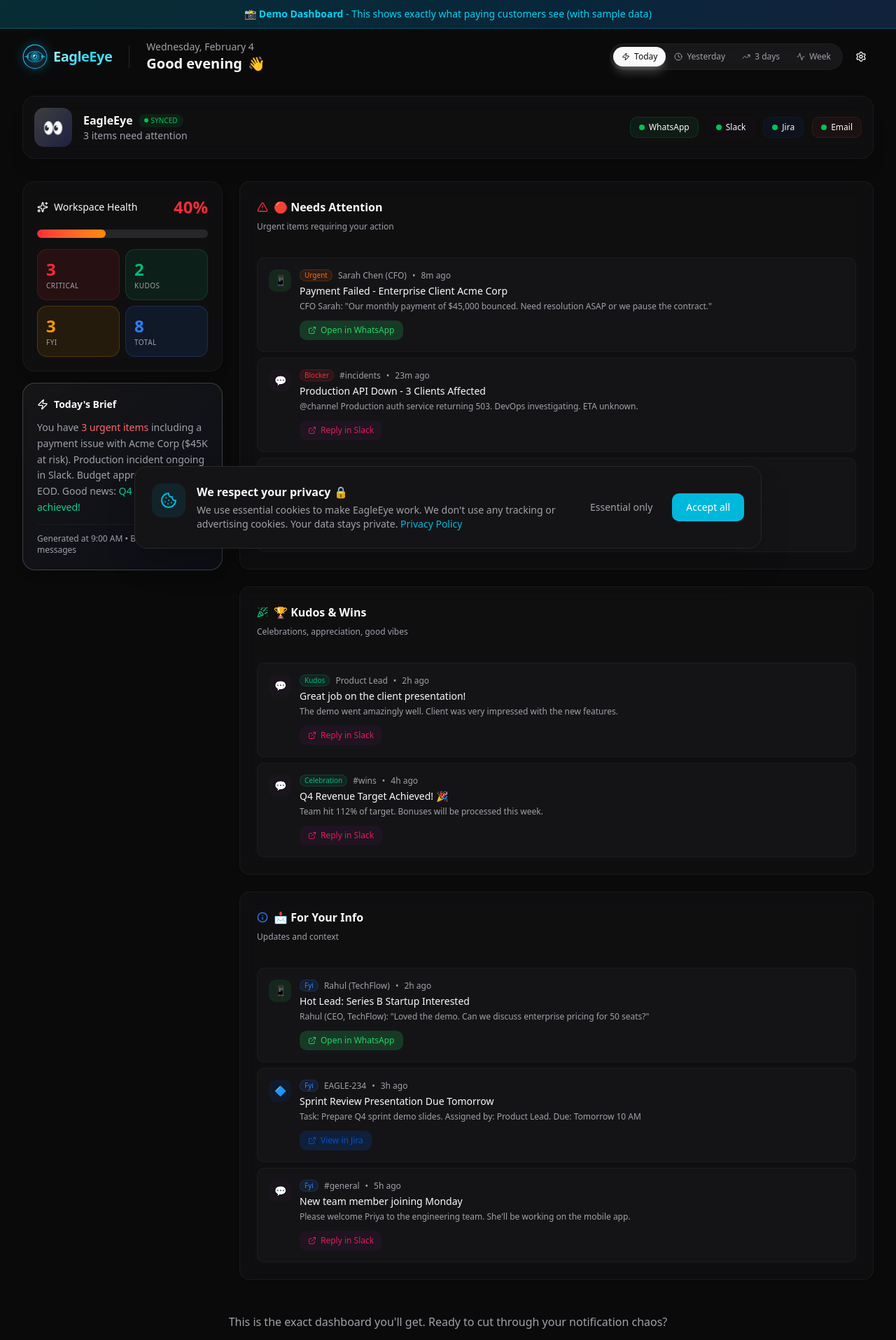
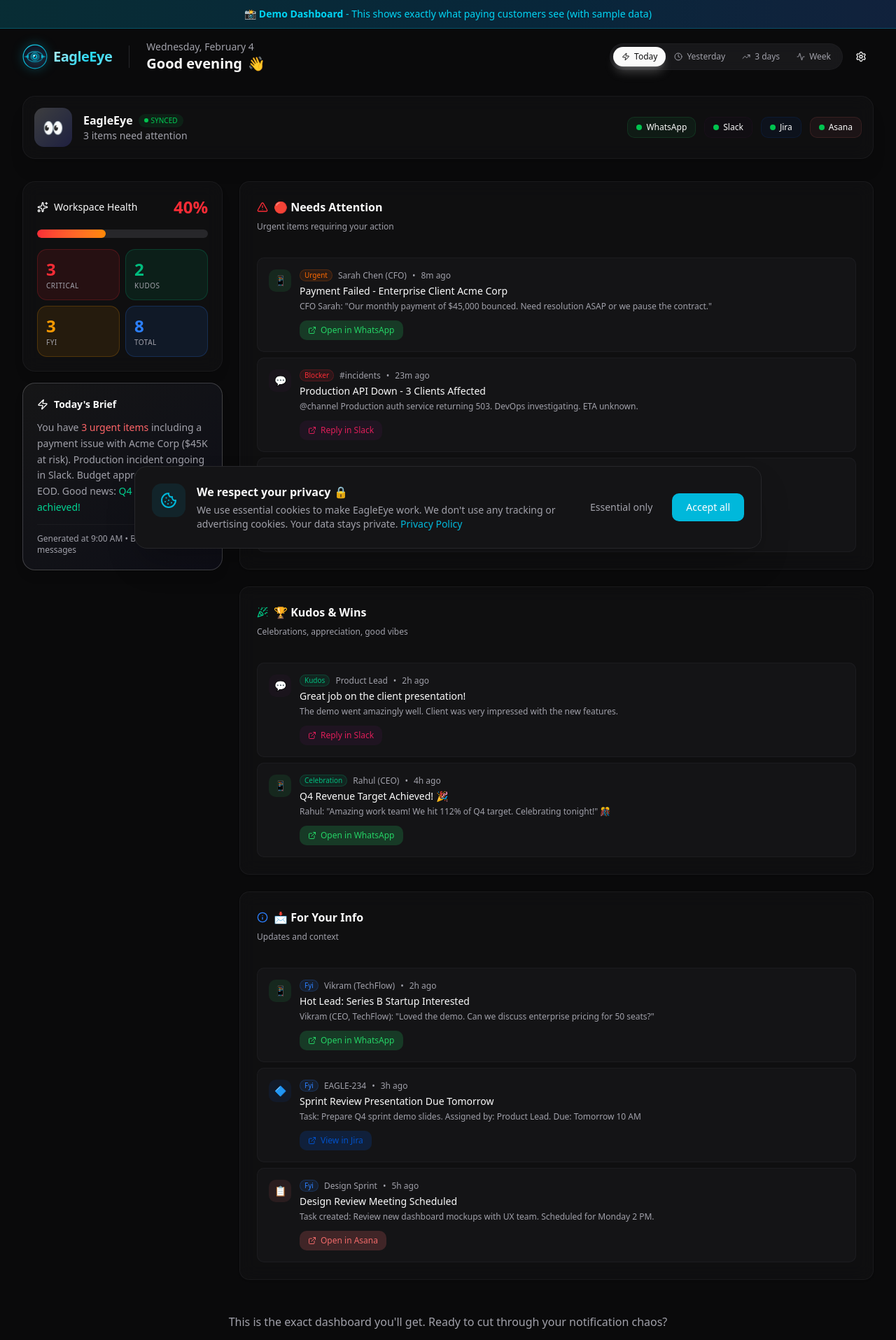
Before and after one commit to kumar26dushyant-lab/eagleeye-app, a Next.js app: page /demo in a window 1280 px wide. Shown: the top 1915 px of the page at 70% size. Built offline with nearby package versions, Linux system fonts and the light colour scheme.

Commit message:
Remove Email, diversify sources: WhatsApp, Slack, Jira, Asana across all demo sections

```diff
--- a/src/app/demo/page.tsx
+++ b/src/app/demo/page.tsx
@@ -46,10 +46,10 @@
   {
     id: 3,
     signal_type: 'decision_needed',
-    title: 'Q1 Budget Approval Required by EOD',
-    summary: 'Finance needs your sign-off on the $280K marketing budget before 5 PM today.',
-    source: 'email',
-    sender: 'Finance Team',
+    title: 'Q1 Budget Approval Blocked - Needs Your Sign-off',
+    summary: 'Task blocked: Marketing budget approval ($280K). Assigned by: Finance Lead. Due: Today 5 PM.',
+    source: 'asana',
+    sender: 'Finance Project',
     timestamp: new Date(Date.now() - 60 * 60000).toISOString(),
     url: '#',
   },
@@ -70,9 +70,9 @@
     id: 5,
     signal_type: 'celebration',
     title: 'Q4 Revenue Target Achieved! 🎉',
-    summary: 'Team hit 112% of target. Bonuses will be processed this week.',
-    source: 'slack',
-    sender: '#wins',
+    summary: 'Rahul: "Amazing work team! We hit 112% of Q4 target. Celebrating tonight!" 🎊',
+    source: 'whatsapp',
+    sender: 'Rahul (CEO)',
     timestamp: new Date(Date.now() - 4 * 60 * 60000).toISOString(),
     url: '#',
   },
@@ -83,9 +83,9 @@
     id: 6,
     signal_type: 'fyi',
     title: 'Hot Lead: Series B Startup Interested',
-    summary: 'Rahul (CEO, TechFlow): "Loved the demo. Can we discuss enterprise pricing for 50 seats?"',
+    summary: 'Vikram (CEO, TechFlow): "Loved the demo. Can we discuss enterprise pricing for 50 seats?"',
     source: 'whatsapp',
-    sender: 'Rahul (TechFlow)',
+    sender: 'Vikram (TechFlow)',
     timestamp: new Date(Date.now() - 2 * 60 * 60000).toISOString(),
     url: '#',
   },
@@ -102,10 +102,10 @@
   {
     id: 8,
     signal_type: 'fyi',
-    title: 'New team member joining Monday',
-    summary: 'Please welcome Priya to the engineering team. She\'ll be working on the mobile app.',
-    source: 'slack',
-    sender: '#general',
+    title: 'Design Review Meeting Scheduled',
+    summary: 'Task created: Review new dashboard mockups with UX team. Scheduled for Monday 2 PM.',
+    source: 'asana',
+    sender: 'Design Sprint',
     timestamp: new Date(Date.now() - 5 * 60 * 60000).toISOString(),
     url: '#',
   },
@@ -342,7 +342,7 @@
                 { name: 'WhatsApp', color: '#25D366' },
                 { name: 'Slack', color: '#4A154B' },
                 { name: 'Jira', color: '#0052CC' },
-                { name: 'Email', color: '#EA4335' },
+                { name: 'Asana', color: '#F06A6A' },
               ].map((tool) => (
                 <motion.div
                   key={tool.name}
```
